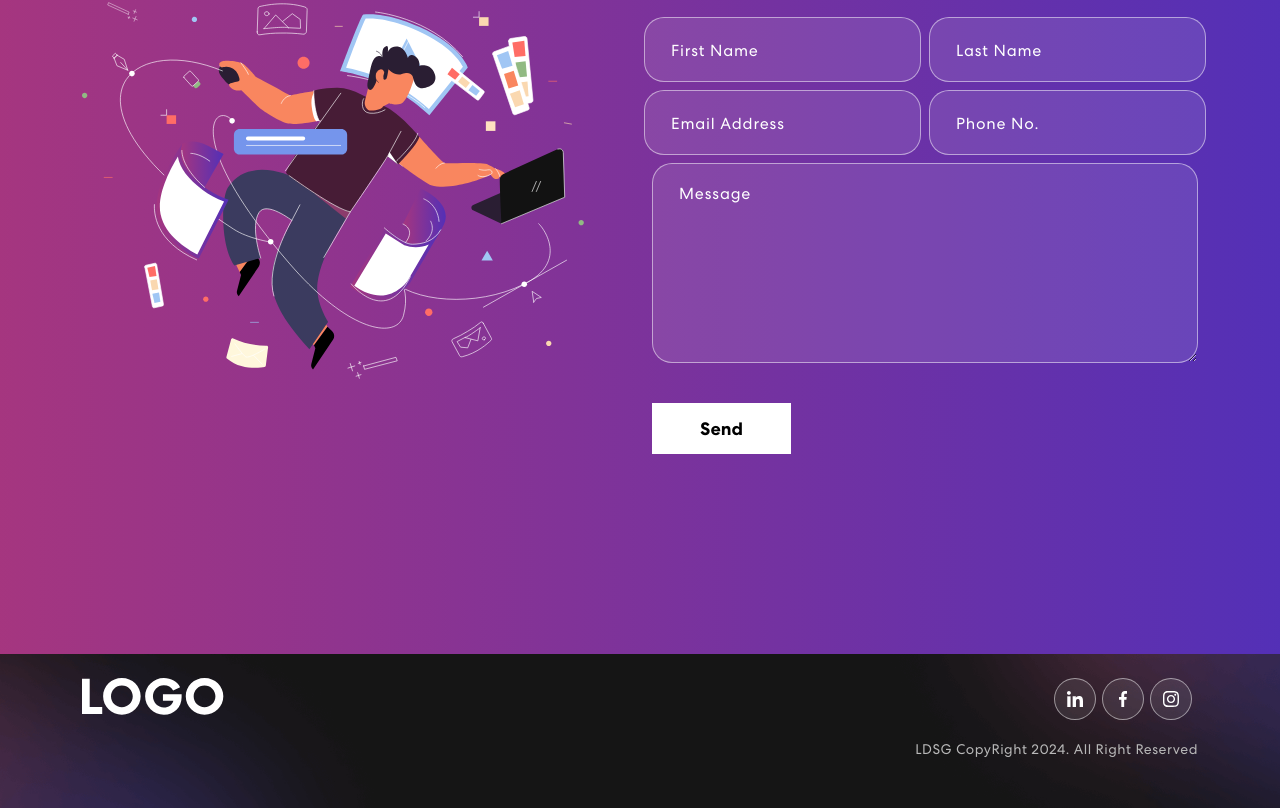
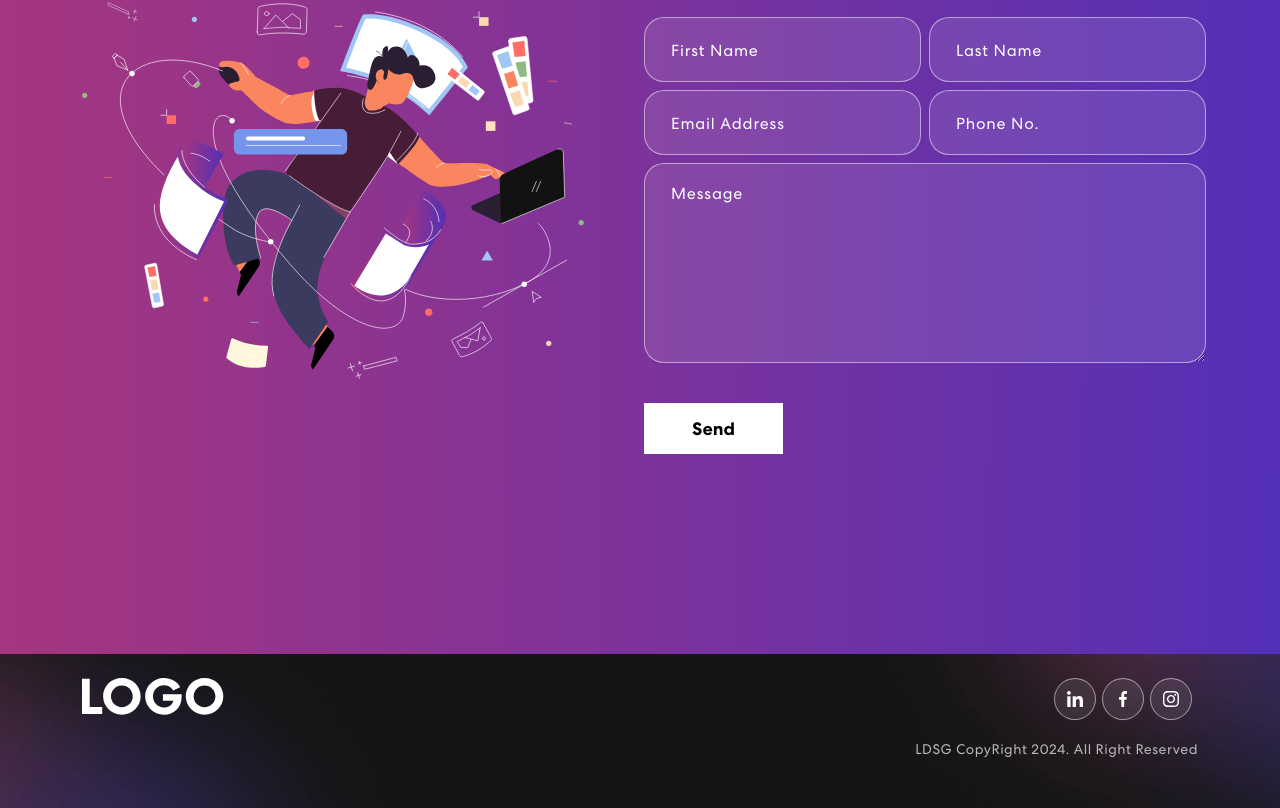
Before and after one commit to LucasdsGomes/my-portfolio, a React (Vite) app: page / in a window 1280 px wide. Shown: the part 2555-3363 px from the top of the page. Built offline with nearby package versions, Linux system fonts and the light colour scheme.

Commit message:
fixing space at textarea form

```diff
--- a/src/components/Contact.tsx
+++ b/src/components/Contact.tsx
@@ -87,7 +87,7 @@ export const Contact = () => {
                                         onChange={(e) => onFormUpdate({ category: 'phone', value: e.target.value })}
                                     />
                                 </Col>
-                                <Col>
+                                <Col className="px-1">
                                     <textarea
                                         rows={6}
                                         value={formDetails.message}
```
